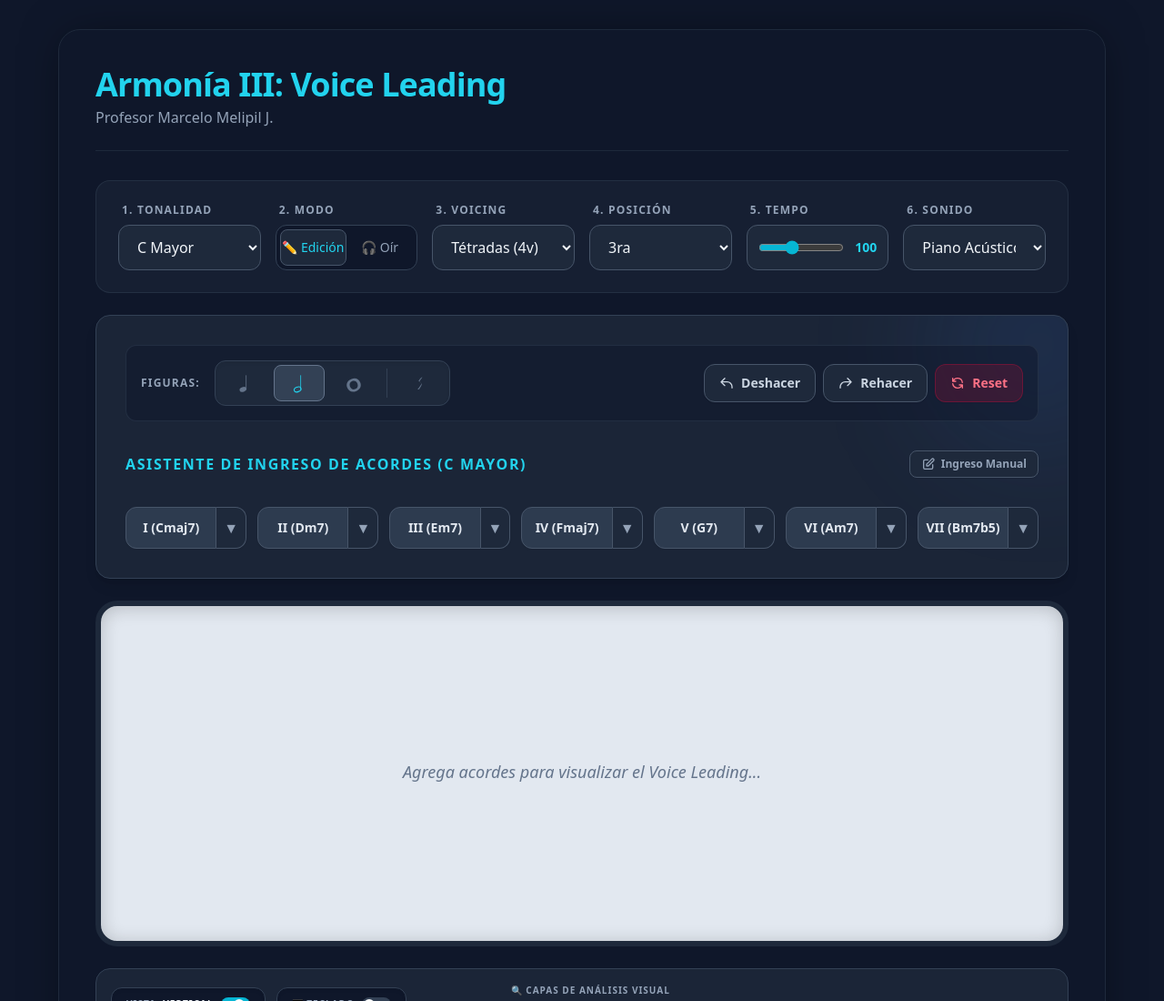
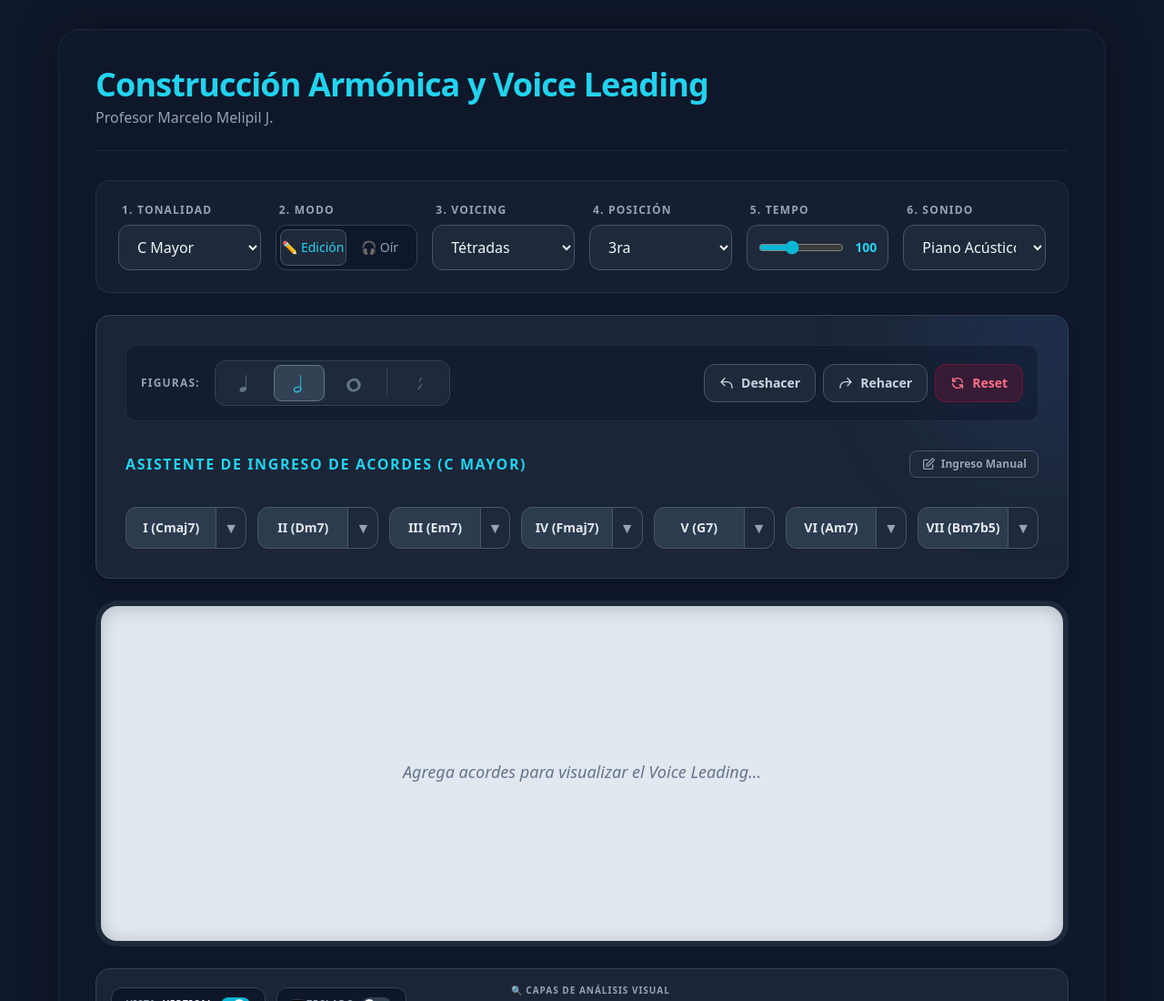
Before and after one commit to mmelij-ai/Voice-Leading, a plain HTML site: page index.html in a window 1280 px wide. Shown: the top 1100 px of the page at 91% size. Drawn offline with nearby package versions, Linux system fonts and the light colour scheme.

Commit message:
Update index.html

```diff
--- a/index.html
+++ b/index.html
@@ -3,7 +3,7 @@
 <head>
     <meta charset="UTF-8">
     <meta name="viewport" content="width=device-width, initial-scale=1.0">
-    <title>Armonía III: Voice Leading - Profesor Marcelo Melipil</title>
+    <title>Construcción Armónica y Voice Leading - Profesor Marcelo Melipil</title>
     <!-- Tailwind CSS -->
     <script src="https://cdn.tailwindcss.com"></script>
     <!-- VexFlow -->
@@ -38,7 +38,7 @@
 
         <header class="mb-8 border-b border-slate-800 pb-6 flex flex-col md:flex-row justify-between items-start md:items-center gap-4 hide-on-print">
             <div>
-                <h1 class="text-3xl md:text-4xl font-extrabold text-cyan-400 mb-1 tracking-tight">Armonía III: Voice Leading</h1>
+                <h1 class="text-3xl md:text-4xl font-extrabold text-cyan-400 mb-1 tracking-tight">Construcción Armónica y Voice Leading</h1>
                 <p class="text-slate-400 text-sm md:text-base font-medium">Profesor Marcelo Melipil J.</p>
             </div>
         </header>
@@ -79,10 +79,10 @@
                 <div class="flex flex-col gap-2">
                     <span class="font-bold text-slate-400 text-xs uppercase tracking-widest pl-1">3. Voicing</span>
                     <select id="tipo-voicing" onchange="window.alCambiarTipoVoicing()" class="bg-slate-800 px-4 py-3 rounded-xl border border-slate-600 text-slate-100 focus:ring-2 focus:ring-cyan-500 font-medium outline-none cursor-pointer h-[50px]">
-                        <option value="tetrad" selected>Tétradas (4v)</option>
-                        <option value="triad">Tríadas (3v)</option>
-                        <option value="rootless">Rootless (3v)</option>
-                        <option value="guide">Guía (2v)</option>
+                        <option value="tetrad" selected>Tétradas</option>
+                        <option value="triad">Tríadas</option>
+                        <option value="rootless">Rootless</option>
+                        <option value="guide">N. Guías</option>
                     </select>
                 </div>
                 <div class="flex flex-col gap-2">
```
